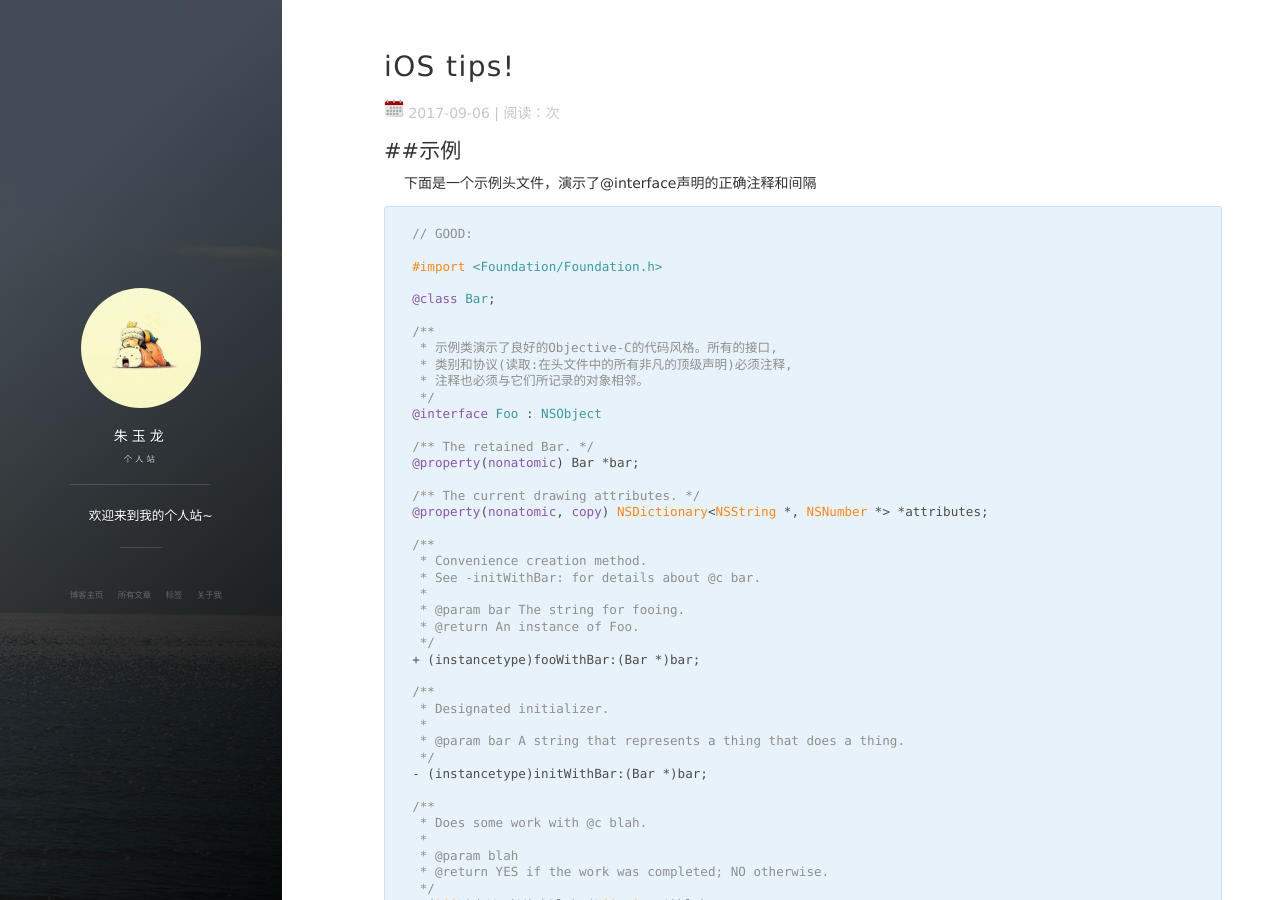
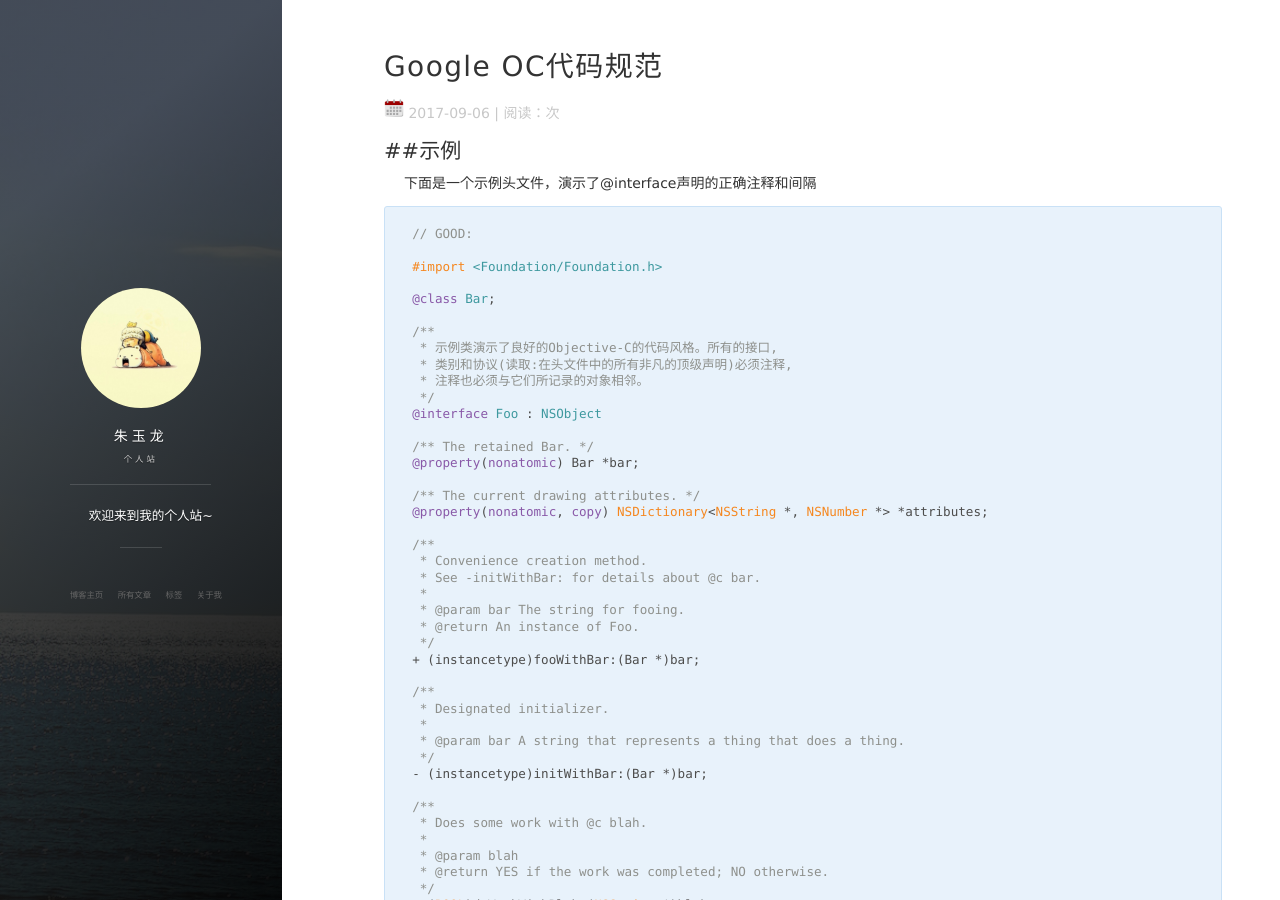
Before and after one commit to ZLDamo/Damo, a Jekyll site: the page built from _posts/2017-9-14-google code guide.md, in a window 1280 px wide and 900 px high. Built offline with Jekyll 4.4.1, drawn with Linux system fonts in a browser that asks for light colours; nearby versions of some CDN libraries; comment, search, counter and statistics services are not loaded.

Commit message:
Google OC代码规范

```diff
--- a/_posts/2017-9-14-Google OC代码规范.md
+++ b/_posts/2017-9-14-google code guide.md
@@ -1,6 +1,6 @@
 ---
 layout: post
-title:  "iOS tips!"
+title:  "Google OC代码规范"
 date:   2017-09-06 10:35:21 +0800
 categories: jekyll update
 ---
```
